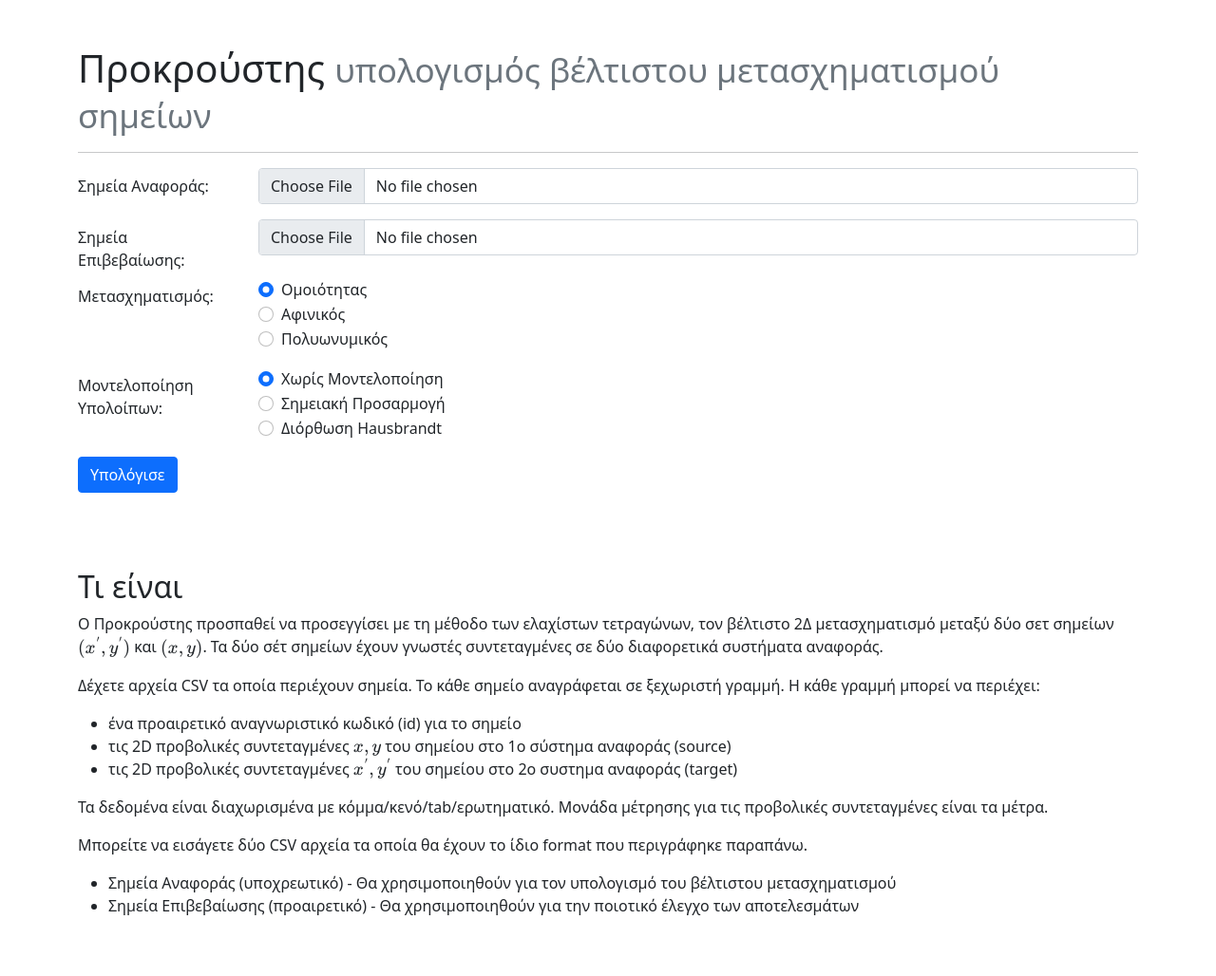
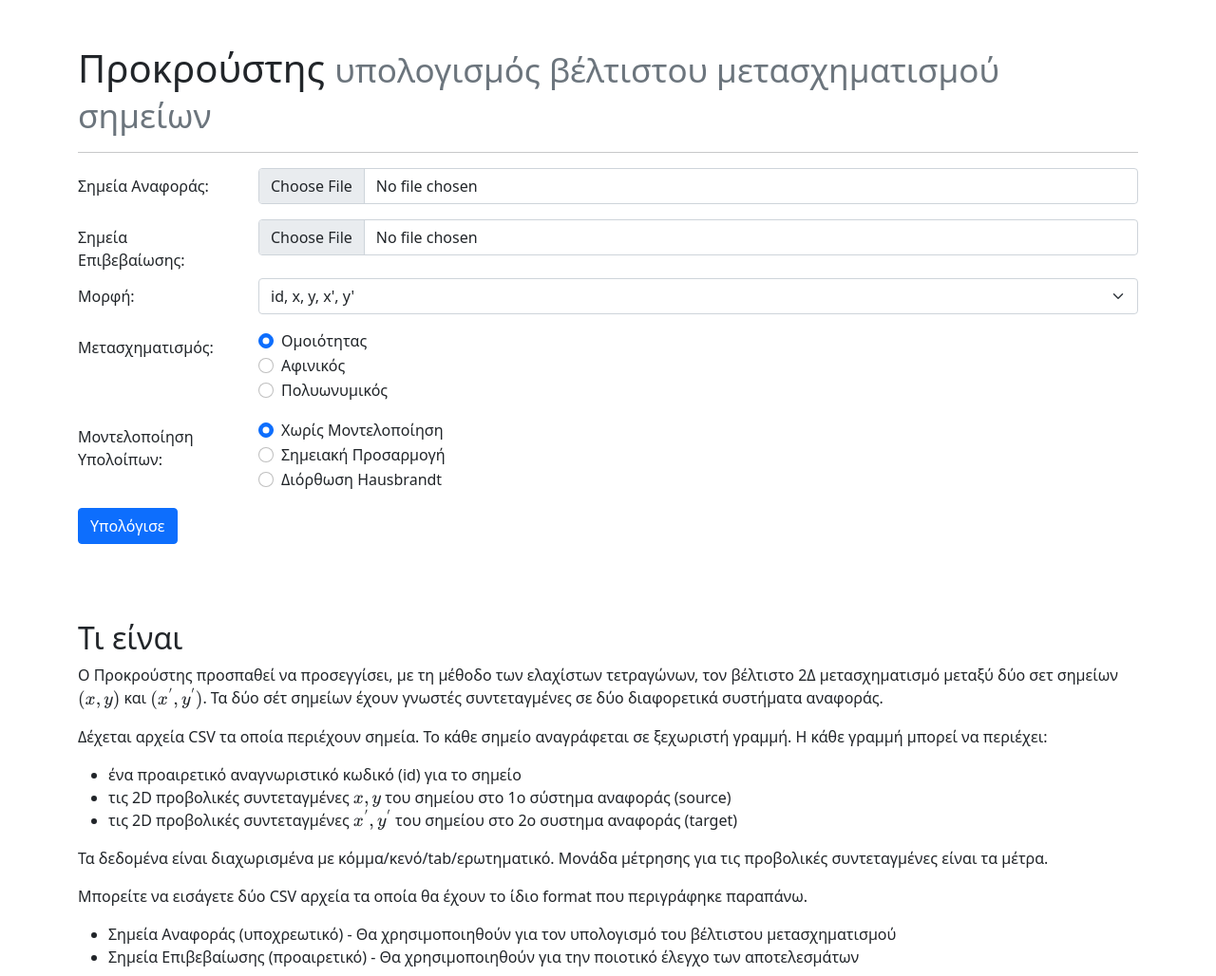
Before and after one commit to georgeouzou/survgr, a Django app: page /procrustes/ in a window 1280 px wide. Shown: the top 1028 px of the page at 95% size. Run offline with Django 3.2, Linux system fonts and the light colour scheme; some libraries are stand-ins or nearby versions.

Commit message:
procrustes: add file format for inputs

```diff
--- a/procrustes/forms.py
+++ b/procrustes/forms.py
@@ -13,6 +13,16 @@ class ReferencePointsForm(forms.Form):
 		required=False,
 		widget=forms.FileInput(
 			attrs={'class': 'form-control'},
+		)
+	)
+	points_format = forms.ChoiceField(
+		label='Μορφή',
+		choices=[
+			('id,xs,ys,xt,yt', "id, x, y, x', y'"),
+			('xs,ys,xt,yt',    "x, y, x', y'"),
+		],
+		widget=forms.Select(
+			attrs={'class': 'form-select'},
 		)
 	)
 	transformation_type = forms.ChoiceField(
--- a/procrustes/templates/procrustes/index.html
+++ b/procrustes/templates/procrustes/index.html
@@ -42,6 +42,15 @@
                 <div class="col-sm-10 pb-3">
                     {{ form.validation_points }}
                 </div>
+           </div>
+
+           <div class="row">
+               <label class="col-form-label col-sm-2" for="{{ form.points_format.id_for_label }}">
+                    {{ form.points_format.label }}:
+               </label>
+               <div class="col-sm-10 pb-3">
+                   {{ form.points_format }}
+               </div>
            </div>
 
            <fieldset class="row pb-3">
@@ -96,6 +105,7 @@
                 <button class="btn btn-primary">Υπολόγισε</button>
             </div>
         </form>
+
         <div class="row pt-3">
             <div class="col-sm-4">
                 <div id="output_transformation_params"></div>
@@ -109,11 +119,11 @@
         <div class="row pb-5">
             <h2>Τι είναι</h2>
             <p>
-            Ο Προκρούστης προσπαθεί να προσεγγίσει με τη μέθοδο των ελαχίστων τετραγώνων, τον βέλτιστο 2Δ μετασχηματισμό μεταξύ δύο σετ σημείων $(x^{'}, y^{'})$ και $(x, y)$.
+            Ο Προκρούστης προσπαθεί να προσεγγίσει, με τη μέθοδο των ελαχίστων τετραγώνων, τον βέλτιστο 2Δ μετασχηματισμό μεταξύ δύο σετ σημείων $(x, y)$ και $(x^{'}, y^{'})$.
             Τα δύο σέτ σημείων έχουν γνωστές συντεταγμένες σε δύο διαφορετικά συστήματα αναφοράς.
             </p>
             <p>
-            Δέχετε αρχεία CSV τα οποία περιέχουν σημεία. Το κάθε σημείο αναγράφεται σε ξεχωριστή γραμμή.
+            Δέχεται αρχεία CSV τα οποία περιέχουν σημεία. Το κάθε σημείο αναγράφεται σε ξεχωριστή γραμμή.
             Η κάθε γραμμή μπορεί να περιέχει:
             </p>
             <div>
--- a/procrustes/views.py
+++ b/procrustes/views.py
@@ -15,10 +15,12 @@ def index(request):
 	form = ReferencePointsForm()
 	return render(request, 'procrustes/index.html', { 'form': form })
 
-def _read_reference_points(fp):
-	fieldnames = ['id', 'sx', 'sy', 'tx', 'ty']
-	reader = csv.DictReader(fp, fieldnames=fieldnames, delimiter=' ', skipinitialspace=True)
-	data = np.array([(float(p['sx']), float(p['sy']), float(p['tx']), float(p['ty'])) for p in reader])
+def _read_reference_points(fp, field_names):
+	dialect = csv.Sniffer().sniff(fp.read(1024), delimiters=";, ")
+	fp.seek(0)
+
+	reader = csv.DictReader(fp, fieldnames=field_names, delimiter=dialect.delimiter, skipinitialspace=True, strict=True)
+	data = np.array([(float(p['xs']), float(p['ys']), float(p['xt']), float(p['yt'])) for p in reader])
 	source_coords = data[:, 0:2]
 	target_coords = data[:, 2:4]
 	return (source_coords, target_coords)
@@ -27,8 +29,11 @@ def upload_reference(request):
 	if request.method == 'POST':
 		form_data = ReferencePointsForm(request.POST, request.FILES)
 		if form_data.is_valid():
+
+			field_names = form_data.cleaned_data['points_format'].split(',')
+
 			f = io.TextIOWrapper(form_data.cleaned_data['reference_points'], encoding='utf-8')
-			source_coords, target_coords = _read_reference_points(f)
+			source_coords, target_coords = _read_reference_points(f, field_names)
 
 			transf_type = TransformationType(int(form_data.cleaned_data['transformation_type']))
 			if transf_type == TransformationType.Similarity:
@@ -53,7 +58,7 @@ def upload_reference(request):
 			has_validation = form_data.cleaned_data['validation_points'] is not None
 			if has_validation:
 				f = io.TextIOWrapper(form_data.cleaned_data['validation_points'], encoding='utf-8')
-				val_source_coords, val_target_coords = _read_reference_points(f)
+				val_source_coords, val_target_coords = _read_reference_points(f, field_names)
 				val_stats = ResidualStatistics(val_source_coords, val_target_coords, tr)
 				if has_residual_correction:
 					val_stats_rescor = ResidualStatistics(val_source_coords, val_target_coords, rescor)
```
